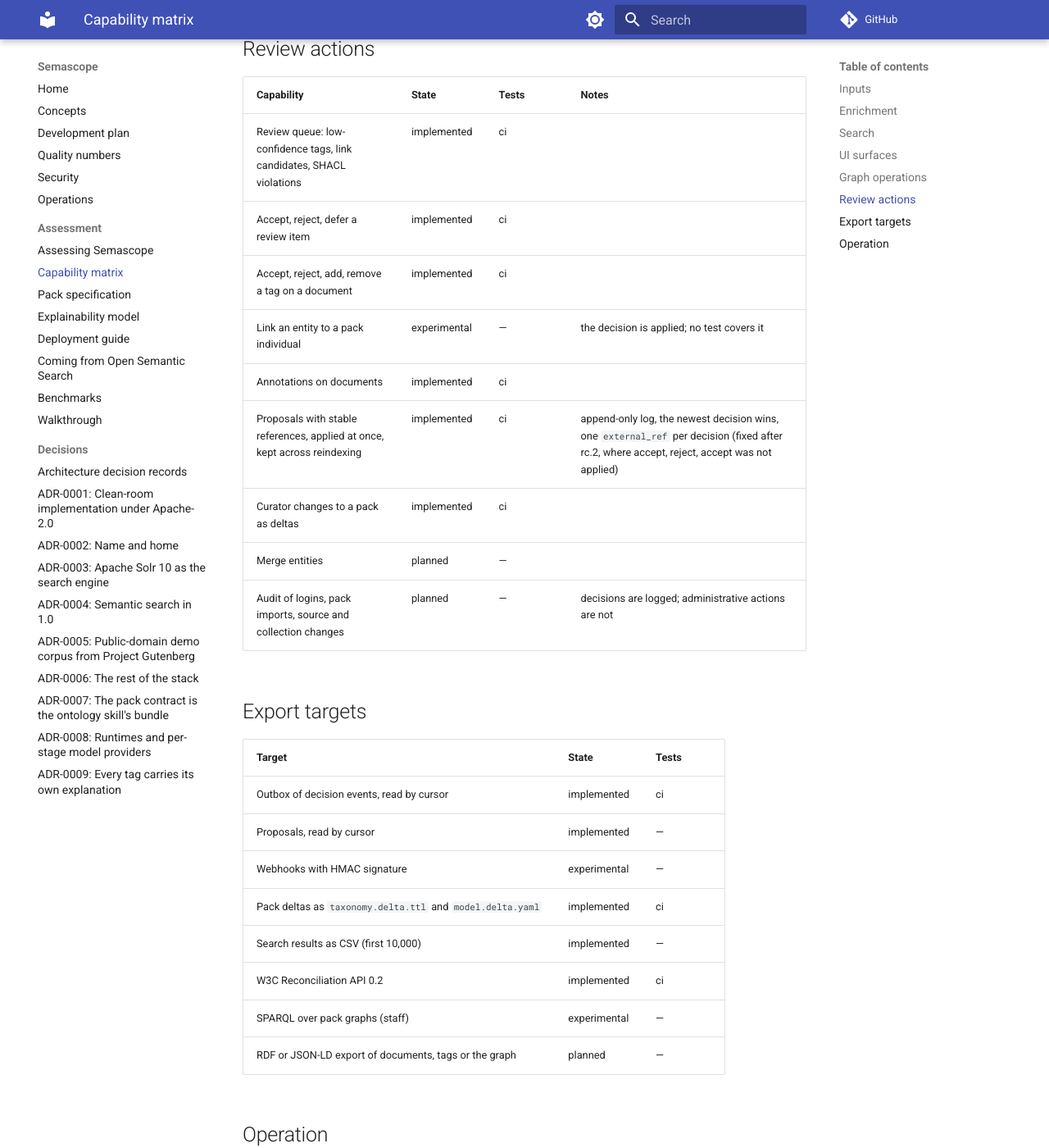
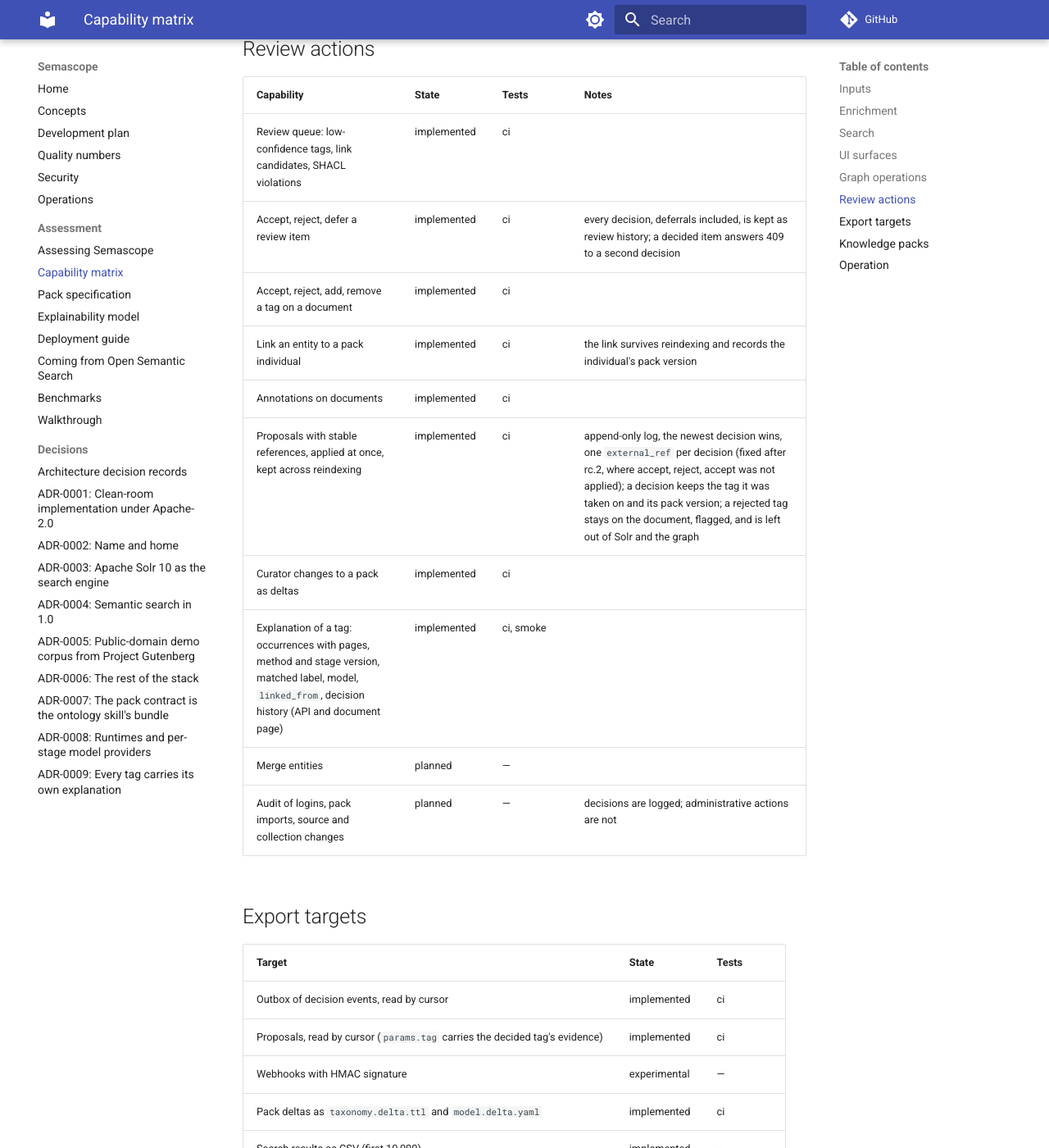
Before and after one commit to rdb420/semascope, an MkDocs documentation site: the page built from docs/assess/capabilities.md, in a window 1280 px wide and 1400 px high, scrolled down 5611 px. Shown: the whole window at 82% size. Built offline with MkDocs 1.6.1 and Material for MkDocs 9.7.7, drawn with Linux system fonts in a browser that asks for light colours; comment, search, counter and statistics services are not loaded; some of the changed text lies outside the part shown.

Commit message:
Capability matrix and changelog for the explainability and pack-contract work
Agent: claude-code
Co-Authored-By: Claude Opus 5.5 <noreply@anthropic.com>

```diff
--- a/docs/assess/capabilities.md
+++ b/docs/assess/capabilities.md
@@ -79,7 +79,7 @@ hand against a live stack); `bench` and `quality` are
 |---|---|---|
 | Sign-in (local accounts; single sign-on button when configured) | implemented | smoke |
 | Search: list, media grid, terms, timeline, facets, mode switch, CSV export | implemented | smoke |
-| Document: text per page, page previews, tags with decisions, annotations, stage runs | implemented | smoke |
+| Document: text per page, page previews, tags with decisions, highlighted occurrences and a "why this tag" panel (provenance and decision history), annotations, stage runs | implemented | smoke |
 | Packs and pack page: scheme tree, competency questions, deltas | implemented | smoke |
 | Concept and individual page with its documents; propose a change | implemented | smoke |
 | Graph: hubs, neighbourhood expansion, shortest path | implemented | smoke (hubs, expansion) |
@@ -107,12 +107,13 @@ hand against a live stack); `bench` and `quality` are
 | Capability | State | Tests | Notes |
 |---|---|---|---|
 | Review queue: low-confidence tags, link candidates, SHACL violations | implemented | ci | |
-| Accept, reject, defer a review item | implemented | ci | |
+| Accept, reject, defer a review item | implemented | ci | every decision, deferrals included, is kept as review history; a decided item answers 409 to a second decision |
 | Accept, reject, add, remove a tag on a document | implemented | ci | |
-| Link an entity to a pack individual | experimental | — | the decision is applied; no test covers it |
+| Link an entity to a pack individual | implemented | ci | the link survives reindexing and records the individual's pack version |
 | Annotations on documents | implemented | ci | |
-| Proposals with stable references, applied at once, kept across reindexing | implemented | ci | append-only log, the newest decision wins, one `external_ref` per decision (fixed after rc.2, where accept, reject, accept was not applied) |
+| Proposals with stable references, applied at once, kept across reindexing | implemented | ci | append-only log, the newest decision wins, one `external_ref` per decision (fixed after rc.2, where accept, reject, accept was not applied); a decision keeps the tag it was taken on and its pack version; a rejected tag stays on the document, flagged, and is left out of Solr and the graph |
 | Curator changes to a pack as deltas | implemented | ci | |
+| Explanation of a tag: occurrences with pages, method and stage version, matched label, model, `linked_from`, decision history (API and document page) | implemented | ci, smoke | |
 | Merge entities | planned | — | |
 | Audit of logins, pack imports, source and collection changes | planned | — | decisions are logged; administrative actions are not |
 
@@ -121,13 +122,23 @@ hand against a live stack); `bench` and `quality` are
 | Target | State | Tests |
 |---|---|---|
 | Outbox of decision events, read by cursor | implemented | ci |
-| Proposals, read by cursor | implemented | — |
+| Proposals, read by cursor (`params.tag` carries the decided tag's evidence) | implemented | ci |
 | Webhooks with HMAC signature | experimental | — |
 | Pack deltas as `taxonomy.delta.ttl` and `model.delta.yaml` | implemented | ci |
 | Search results as CSV (first 10,000) | implemented | — |
 | W3C Reconciliation API 0.2 | implemented | ci |
 | SPARQL over pack graphs (staff) | experimental | — |
 | RDF or JSON-LD export of documents, tags or the graph | planned | — |
+
+## Knowledge packs
+
+| Capability | State | Tests | Notes |
+|---|---|---|---|
+| Pack validation: contract, release manifest, SHACL over the pack's instances, competency questions (`oss pack validate`) | implemented | ci | the ontology skill's own scripts are private; Semascope implements their gates ([ADR-0007](../adr/0007-pack-contract.md)) |
+| Pack upgrade as a diff and a reindex plan; activation needs confirmation | implemented | ci | affected documents per collection, counted from Solr |
+| Remove a pack version (admin) | implemented | ci | tagged documents keep their tags until reindex |
+| Packs in Turtle, N-Triples, RDF/XML or JSON-LD; `skos:notation`; preferred labels in several languages | implemented | ci | shapes must be Turtle |
+| Pack precedence for shared IRIs and labels; curator draft labels scoped to their collection | implemented | ci | |
 
 ## Operation
 
```
Also changed, not shown: CHANGELOG.md (+39 -0 lines).
